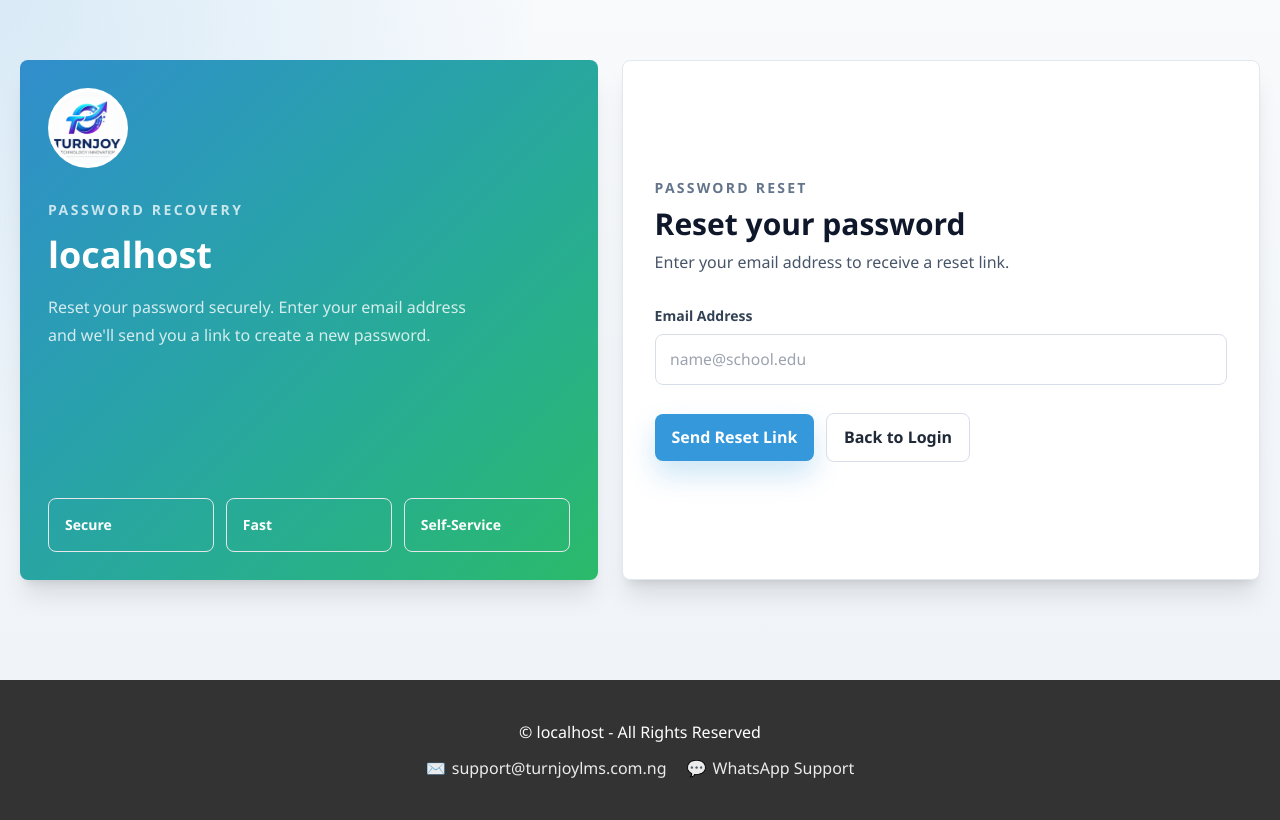
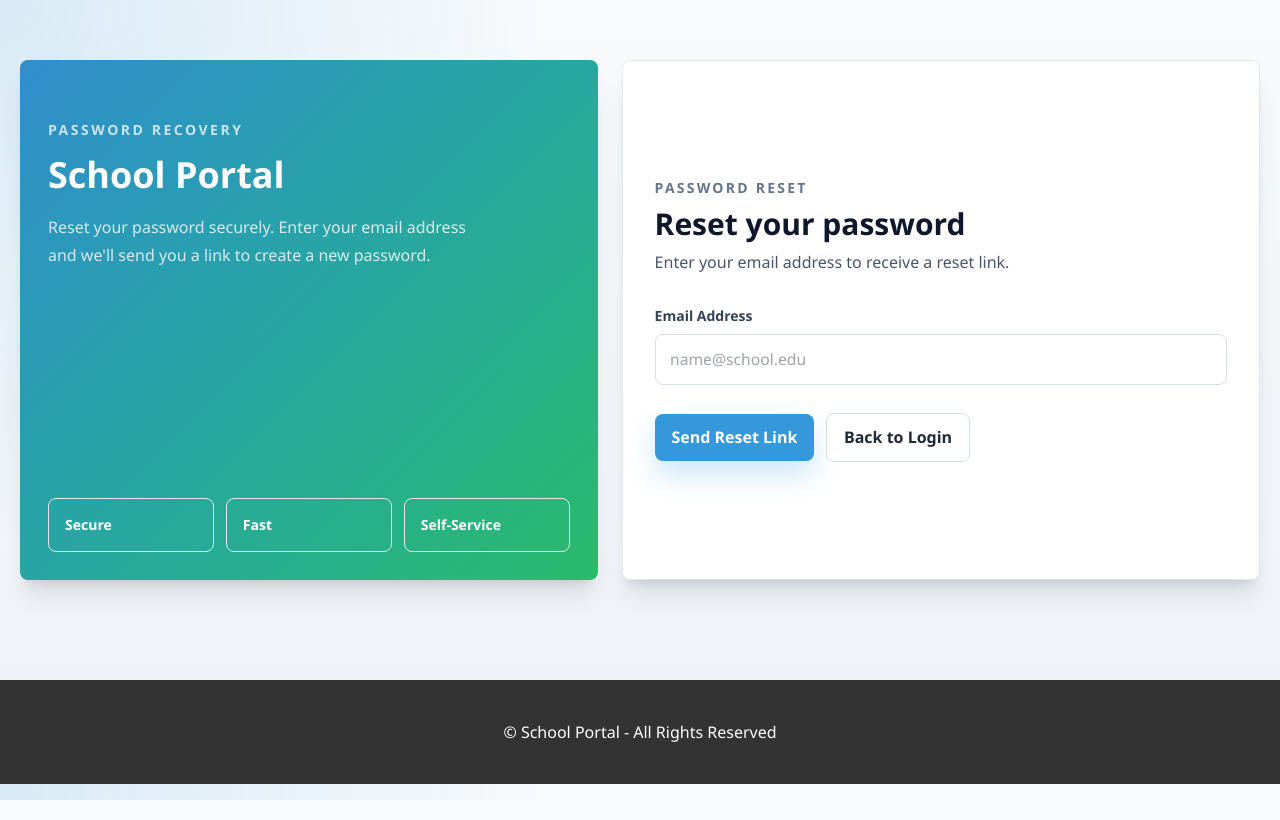
Before and after one commit to Turnjoy/LMS, a Flask app: page /reset_password_request in a window 1280 px wide. Run offline with Flask 3, Linux system fonts and the light colour scheme; parts of the project's set-up code (start-up, migrations or seed data) failed here and were passed over; some libraries are stand-ins or nearby versions.

Commit message:
feat: implement dynamic teacher application workflow, tenant white-labeling, and robust error logging

```diff
--- a/app/templates/portal/base.html
+++ b/app/templates/portal/base.html
@@ -3,7 +3,7 @@
 <head>
     <meta charset="UTF-8">
     <meta name="viewport" content="width=device-width, initial-scale=1.0">
-    <title>{% block title %}Turnjoy School Portal{% endblock %}</title>
+    <title>{% block title %}{{ tenant.name if tenant else 'School Portal' }}{% endblock %}</title>
 
     <!-- Dynamic CSS variables from tenant configuration -->
     <style>
@@ -235,9 +235,11 @@
                     {% if tenant and tenant.logo_url %}
                     <img src="{{ tenant.logo_url }}" alt="School Logo" class="school-logo">
                 {% else %}
-                    <img src="{{ url_for('static', filename='images/turnjoy.png') }}" alt="Turnjoy Logo" class="school-logo">
+                    <div style="font-size: 1.8rem; font-weight: bold; color: white;">{{ tenant.name if tenant else 'School Portal' }}</div>
                 {% endif %}
-                <h1 class="school-name">{{ tenant_domain or 'Turnjoy School Portal' }}</h1>
+                {% if tenant and tenant.logo_url %}
+                <h1 class="school-name">{{ tenant.name }}</h1>
+                {% endif %}
             </div>
             <nav class="nav-links">
                 <a href="/">Home</a>
@@ -270,15 +272,7 @@
 
     <footer class="footer">
         <div class="container">
-            <p>&copy; {% if tenant_domain %}{{ tenant_domain }}{% else %}Turnjoy{% endif %} - All Rights Reserved</p>
-            <div class="contact-links">
-                <a href="mailto:support@turnjoylms.com.ng" class="contact-link">
-                    <span>✉️</span> support@turnjoylms.com.ng
-                </a>
-                <a href="https://wa.me/2349123363537?text=Hi,%20I%20need%20support%20with%20Turnjoy%20LMS" target="_blank" class="contact-link">
-                    <span>💬</span> WhatsApp Support
-                </a>
-            </div>
+            <p>&copy; {{ tenant.name if tenant else 'School Portal' }} - All Rights Reserved</p>
         </div>
     </footer>
 
--- a/app/templates/portal/reset_password.html
+++ b/app/templates/portal/reset_password.html
@@ -80,9 +80,11 @@
     <section class="grid gap-6 lg:grid-cols-[0.95fr_1.05fr]">
         <aside class="brand-gradient flex min-h-[520px] flex-col justify-between overflow-hidden rounded-lg p-7 text-white shadow-xl">
             <div>
-                <img src="{{ tenant.logo_url if tenant and tenant.logo_url else url_for('static', filename='images/turnjoy.png') }}" alt="School Logo" class="h-20 w-20 rounded-full border-4 border-white/70 bg-white object-cover">
+                {% if tenant and tenant.logo_url %}
+                <img src="{{ tenant.logo_url }}" alt="School Logo" class="h-20 w-20 rounded-full border-4 border-white/70 bg-white object-cover">
+                {% endif %}
                 <p class="mt-8 text-sm font-semibold uppercase tracking-[0.18em] text-white/75">Set New Password</p>
-                <h1 class="mt-3 text-4xl font-black leading-tight text-white">{{ tenant.name if tenant else tenant_domain or 'Turnjoy LMS' }}</h1>
+                <h1 class="mt-3 text-4xl font-black leading-tight text-white">{{ tenant.name if tenant else 'School Portal' }}</h1>
                 <p class="mt-4 max-w-md text-base leading-7 text-white/80">Create a new secure password for your account. Make sure it's at least 8 characters long and different from your previous password.</p>
             </div>
             <div class="grid gap-3 text-sm text-white/82 sm:grid-cols-3">
--- a/app/templates/portal/reset_request.html
+++ b/app/templates/portal/reset_request.html
@@ -80,9 +80,11 @@
     <section class="grid gap-6 lg:grid-cols-[0.95fr_1.05fr]">
         <aside class="brand-gradient flex min-h-[520px] flex-col justify-between overflow-hidden rounded-lg p-7 text-white shadow-xl">
             <div>
-                <img src="{{ tenant.logo_url if tenant and tenant.logo_url else url_for('static', filename='images/turnjoy.png') }}" alt="School Logo" class="h-20 w-20 rounded-full border-4 border-white/70 bg-white object-cover">
+                {% if tenant and tenant.logo_url %}
+                <img src="{{ tenant.logo_url }}" alt="School Logo" class="h-20 w-20 rounded-full border-4 border-white/70 bg-white object-cover">
+                {% endif %}
                 <p class="mt-8 text-sm font-semibold uppercase tracking-[0.18em] text-white/75">Password Recovery</p>
-                <h1 class="mt-3 text-4xl font-black leading-tight text-white">{{ tenant.name if tenant else tenant_domain or 'Turnjoy LMS' }}</h1>
+                <h1 class="mt-3 text-4xl font-black leading-tight text-white">{{ tenant.name if tenant else 'School Portal' }}</h1>
                 <p class="mt-4 max-w-md text-base leading-7 text-white/80">Reset your password securely. Enter your email address and we'll send you a link to create a new password.</p>
             </div>
             <div class="grid gap-3 text-sm text-white/82 sm:grid-cols-3">
```
Also changed, not shown: app/templates/portal/login.html (+8 -4 lines).
